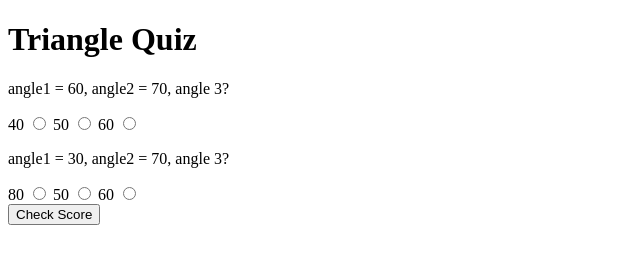
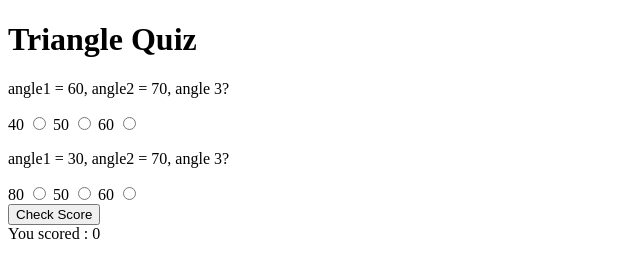
Before and after one commit to abhijitdotsharma/tri-angles, a plain HTML site: page quiz.html in a window 1280 px wide. Both pictures are taken after a click on the button "Check Score". Shown: the whole page, without its empty margins (0-640 px from the left). Drawn offline with Linux system fonts and the light colour scheme.

Commit message:
add - added some html and js

```diff
--- a/quiz.html
+++ b/quiz.html
@@ -32,6 +32,7 @@
             </div>
         </form>
         <button id="btn-check">Check Score</button>
+        <div id="output-el"></div>
     </div>
     <script src="quiz.js"></script>
 </body>
--- a/quiz.js
+++ b/quiz.js
@@ -1,5 +1,6 @@
 const questionForm = document.querySelector(".question-form")
 const checkBtn = document.querySelector("#btn-check")
+const outputEl = document.querySelector('#output-el')
 
 //array of correct answers
 const correctAns = ['50', '80']
@@ -15,7 +16,7 @@ function calculateScore(){
         }
         index++
     }
-    console.log(score)
+    outputEl.innerText = `You scored : ${score}`
 }
 
 checkBtn.addEventListener('click', calculateScore)
```
